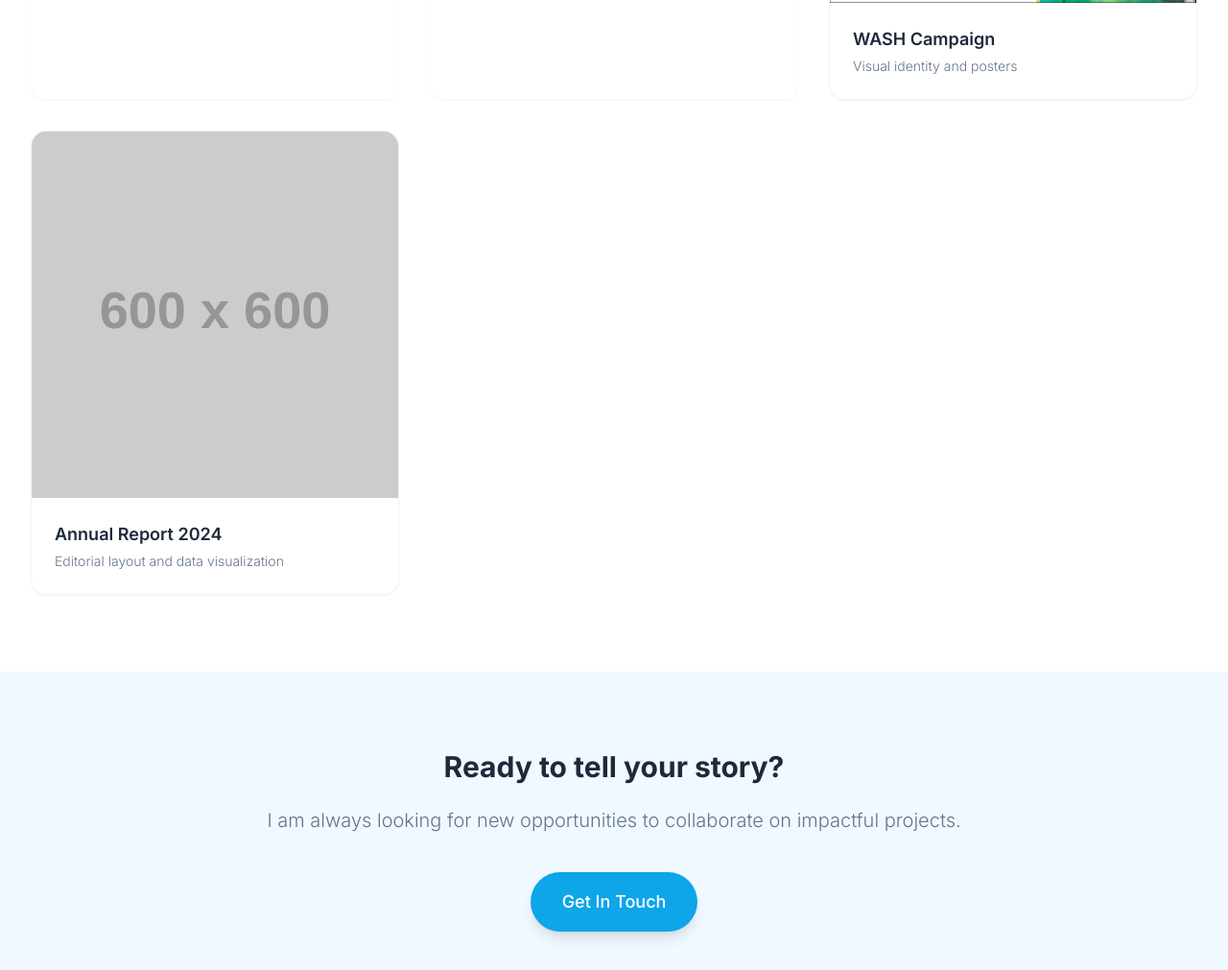
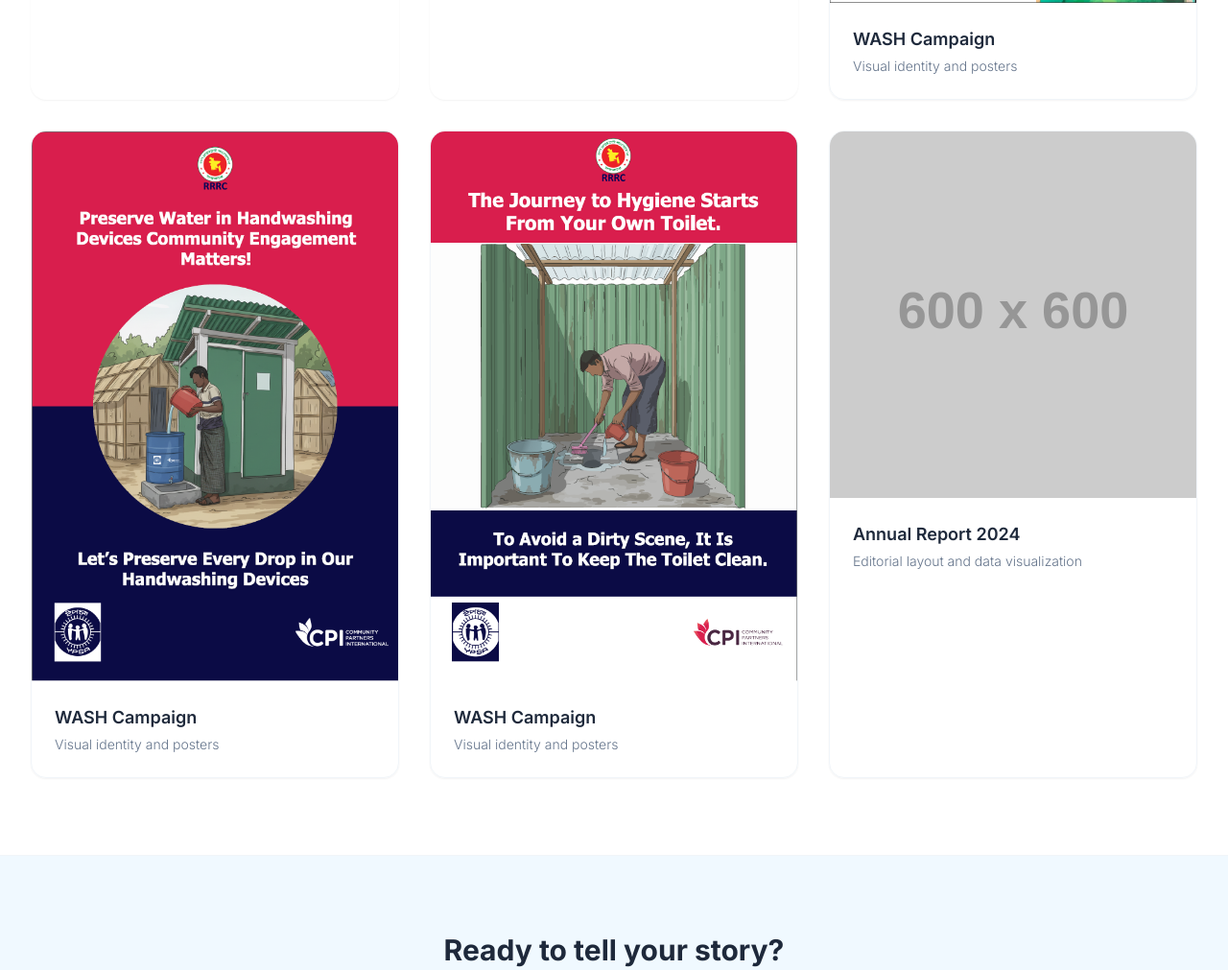
Before and after one commit to dipui7/Dipu, a plain HTML site: page portfolio.html in a window 1280 px wide. Shown: the part 1393-2404 px from the top of the page at 96% size. Drawn offline with nearby package versions, Linux system fonts and the light colour scheme; placeholder pictures from the web are drawn by us; a web font is replaced by a local one.

Commit message:
Update portfolio.html

```diff
--- a/portfolio.html
+++ b/portfolio.html
@@ -224,6 +224,22 @@
                         </div>
                     </div>
 
+                    <div class="portfolio-item design reveal delay-200 group relative overflow-hidden rounded-2xl shadow-sm hover:shadow-lg transition-all duration-300 border border-slate-100 hover:-translate-y-1">
+                        <img src="./images/p_2.png" alt="Campaign Design" class="w-full h-auto object-cover">
+                        <div class="p-6">
+                            <h3 class="text-lg font-semibold text-slate-800 mb-1 group-hover:text-sky-600 transition-colors">WASH Campaign</h3>
+                            <p class="text-slate-500 text-sm font-light">Visual identity and posters</p>
+                        </div>
+                    </div>
+
+                    <div class="portfolio-item design reveal delay-200 group relative overflow-hidden rounded-2xl shadow-sm hover:shadow-lg transition-all duration-300 border border-slate-100 hover:-translate-y-1">
+                        <img src="./images/p_3.png" alt="Campaign Design" class="w-full h-auto object-cover">
+                        <div class="p-6">
+                            <h3 class="text-lg font-semibold text-slate-800 mb-1 group-hover:text-sky-600 transition-colors">WASH Campaign</h3>
+                            <p class="text-slate-500 text-sm font-light">Visual identity and posters</p>
+                        </div>
+                    </div>
+
                     <!-- Design Item 2 (New Placeholder) -->
                     <div class="portfolio-item design reveal group relative overflow-hidden rounded-2xl shadow-sm hover:shadow-lg transition-all duration-300 border border-slate-100 hover:-translate-y-1">
                         <img src="https://placehold.co/600x600/e2e8f0/64748b?text=Report+Layout" alt="Report Design" class="w-full h-auto object-cover">
```
